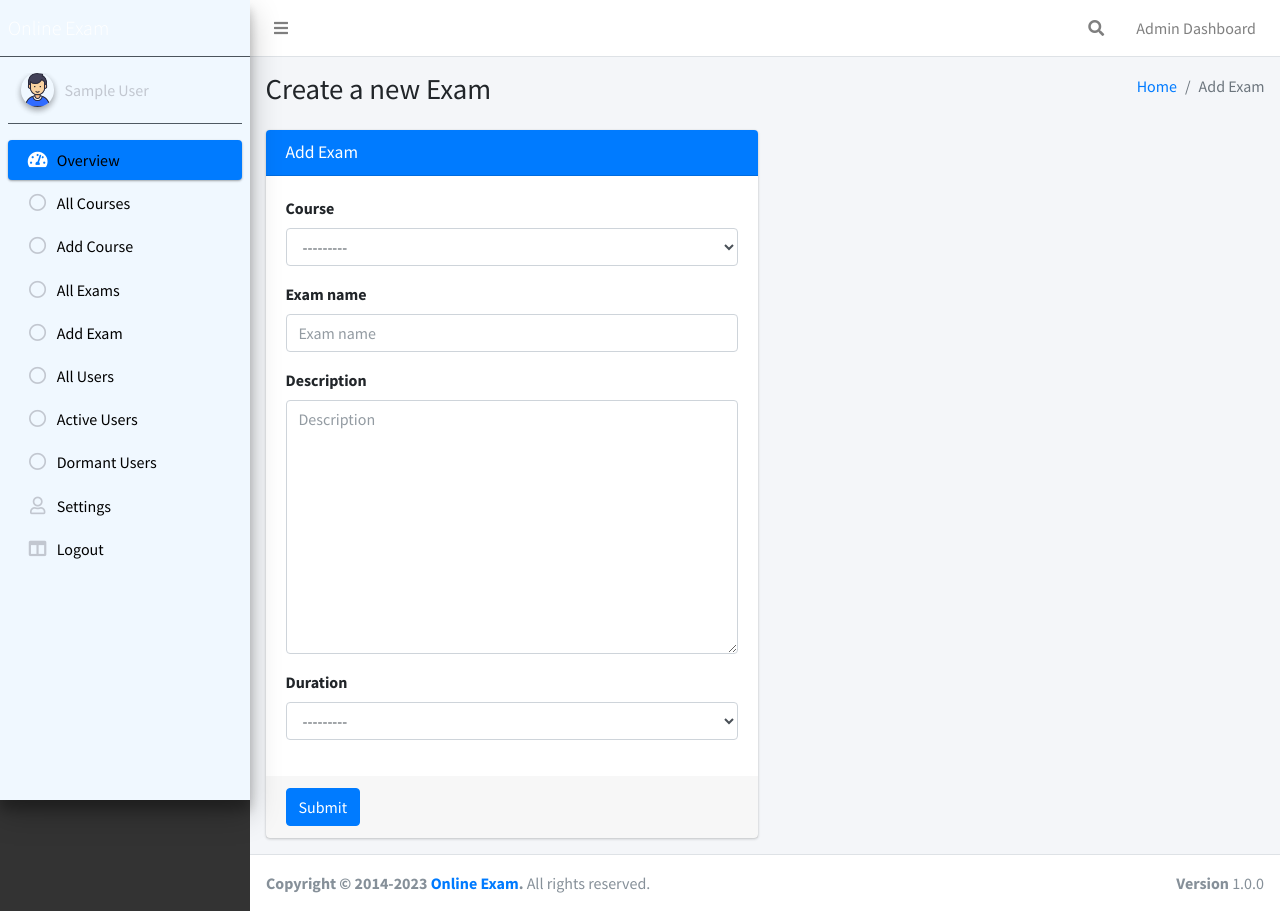
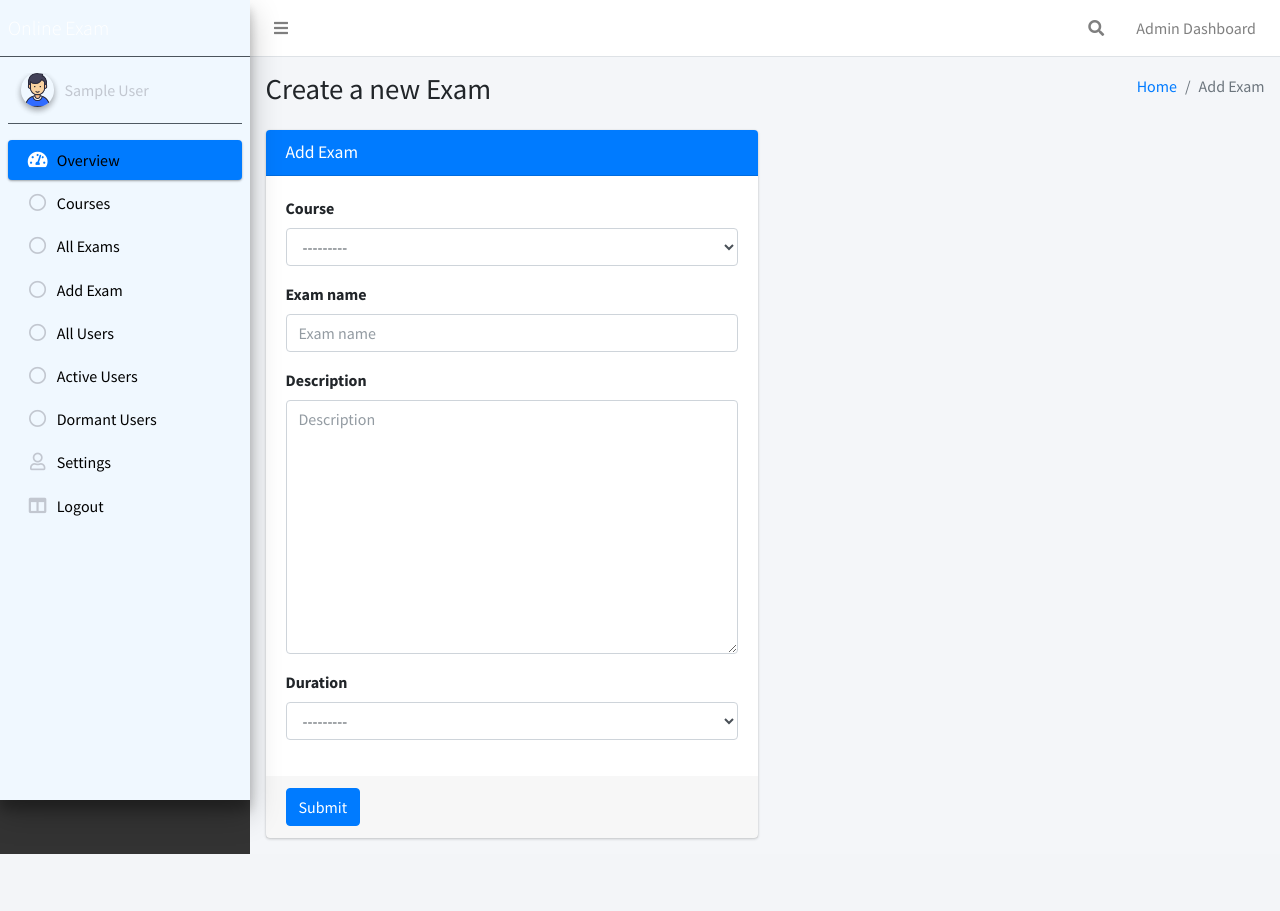
Before and after one commit to Dennismwangi-k/onlineexam, a Django app: page /customadmin/add_exam/ in a window 1280 px wide. After the commit the page ends 854 px from the top, so only its background shows below. Run offline with Django 5.2, Linux system fonts and the light colour scheme; the visitor is signed in with stand-in values (Sample User, id 1); data that the repository does not hold is empty; some libraries are stand-ins or nearby versions.

Commit message:
WIP: 74fbd52 commit

```diff
--- a/exam/templates/customadmin/base.html
+++ b/exam/templates/customadmin/base.html
@@ -89,15 +89,11 @@
 
                 <a href="{% url 'admin_course_list' %}" class="nav-link">
                   <i class="far fa-circle nav-icon"></i>
-                  <p>All Courses</p>
+                  <p>Courses</p>
                 </a>
               </li>
               <li class="nav-item">
-                <a href="{% url 'admin_add_course' %}" class="nav-link">
-                  <i class="far fa-circle nav-icon"></i>
-                  <p>Add Course</p>
-                </a>
-              </li>
+
 
           </li>
           <li class="nav-item">
@@ -163,14 +159,7 @@
   {% block content %}
   {% endblock %}
 
-  <!-- /.content-wrapper -->
-  <footer class="main-footer">
-    <strong>Copyright &copy; 2014-2023 <a href="">Online Exam</a>.</strong>
-    All rights reserved.
-    <div class="float-right d-none d-sm-inline-block">
-      <b>Version</b> 1.0.0
-    </div>
-  </footer>
+
 
   <!-- Control Sidebar -->
   <aside class="control-sidebar control-sidebar-dark">
--- a/exam/urls.py
+++ b/exam/urls.py
@@ -45,7 +45,7 @@ urlpatterns = [
     path('customadmin/dashboard/', admin_views.admin_dashboard, name='admin_dashboard'),
 
     path('customadmin/course_list/', admin_views.course_list, name='admin_course_list'),
-    path('customadmin/add_course/', admin_views.add_course, name='admin_add_course'),
+
     path('customadmin/edit_course/<int:course_id>/', admin_views.edit_course, name='admin_edit_course'),
     path('customadmin/delete_course/<int:course_id>/', admin_views.delete_course, name='admin_delete_course'),
 
--- a/exam/views/admin_views.py
+++ b/exam/views/admin_views.py
@@ -111,11 +111,6 @@ def update_user(request, user_id):
 @admin_only
 def course_list(request):
     courses = Courses.objects.all()
-    return render(request, 'customadmin/course_list.html', {'courses': courses})
-
-@login_required
-@admin_only
-def add_course(request):
     if request.method == 'POST':
         form = CourseForm(request.POST)
         if form.is_valid():
@@ -124,7 +119,8 @@ def add_course(request):
             return redirect('admin_course_list')
     else:
         form = CourseForm()
-    return render(request, 'customadmin/add_course.html', {'form': form})
+    return render(request, 'customadmin/course_list.html', {'courses': courses,'form': form})
+
 
 @login_required
 @admin_only
@@ -158,10 +154,14 @@ def exam_list(request):
     exams = Exam.objects.all()
 
     # Add a count field to each exam instance
+
+
+
+
     for exam in exams:
         exam.question_count = exam.questions_set.count()
 
-    return render(request, 'customadmin/exam_list.html', {'exams': exams})
+    return render(request, 'customadmin/exam_list.html', {'exams': exam})
 
 
 @login_required
```
Also changed, not shown: exam/templates/customadmin/add_course.html (deleted, +0 -56 lines), exam/templates/customadmin/course_list.html (+69 -16 lines).
